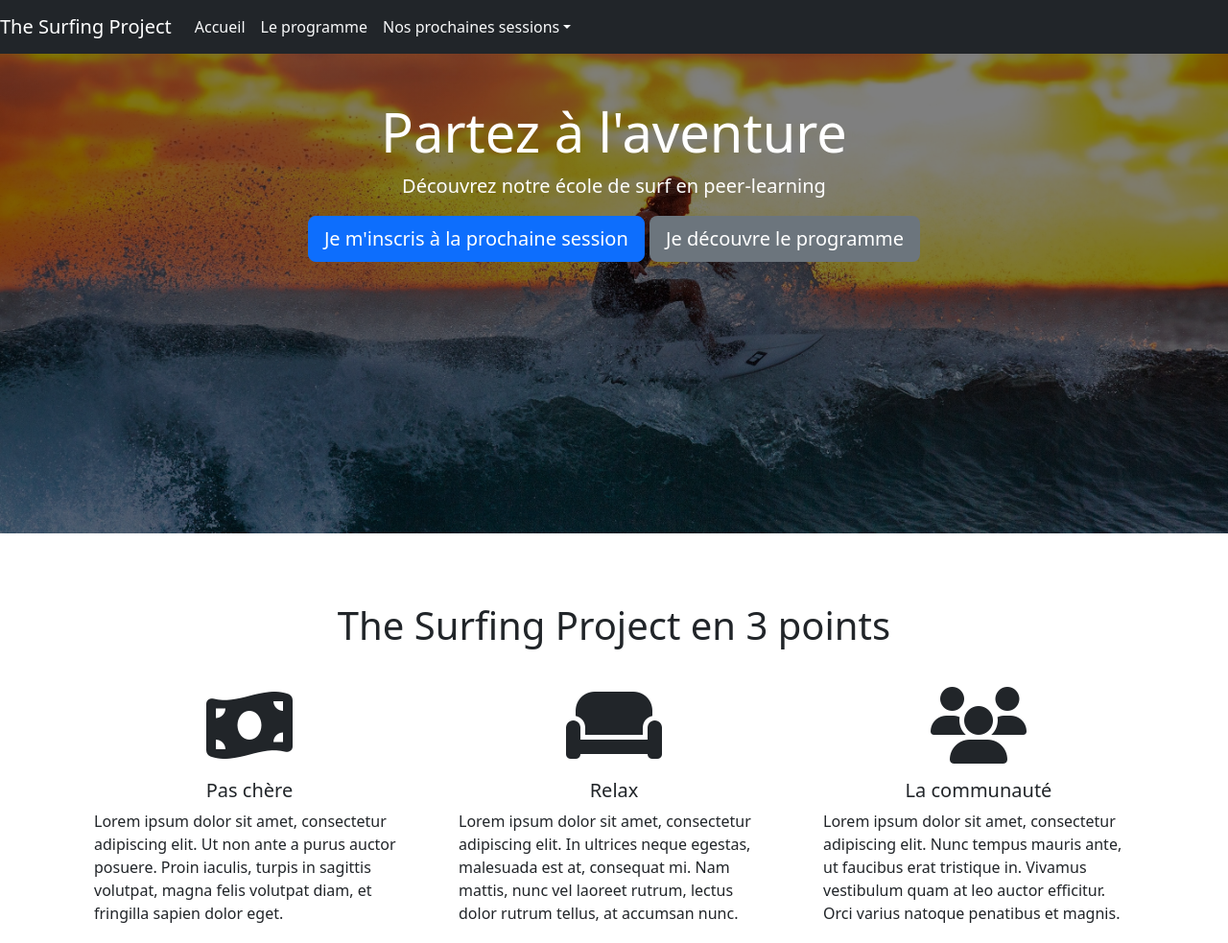
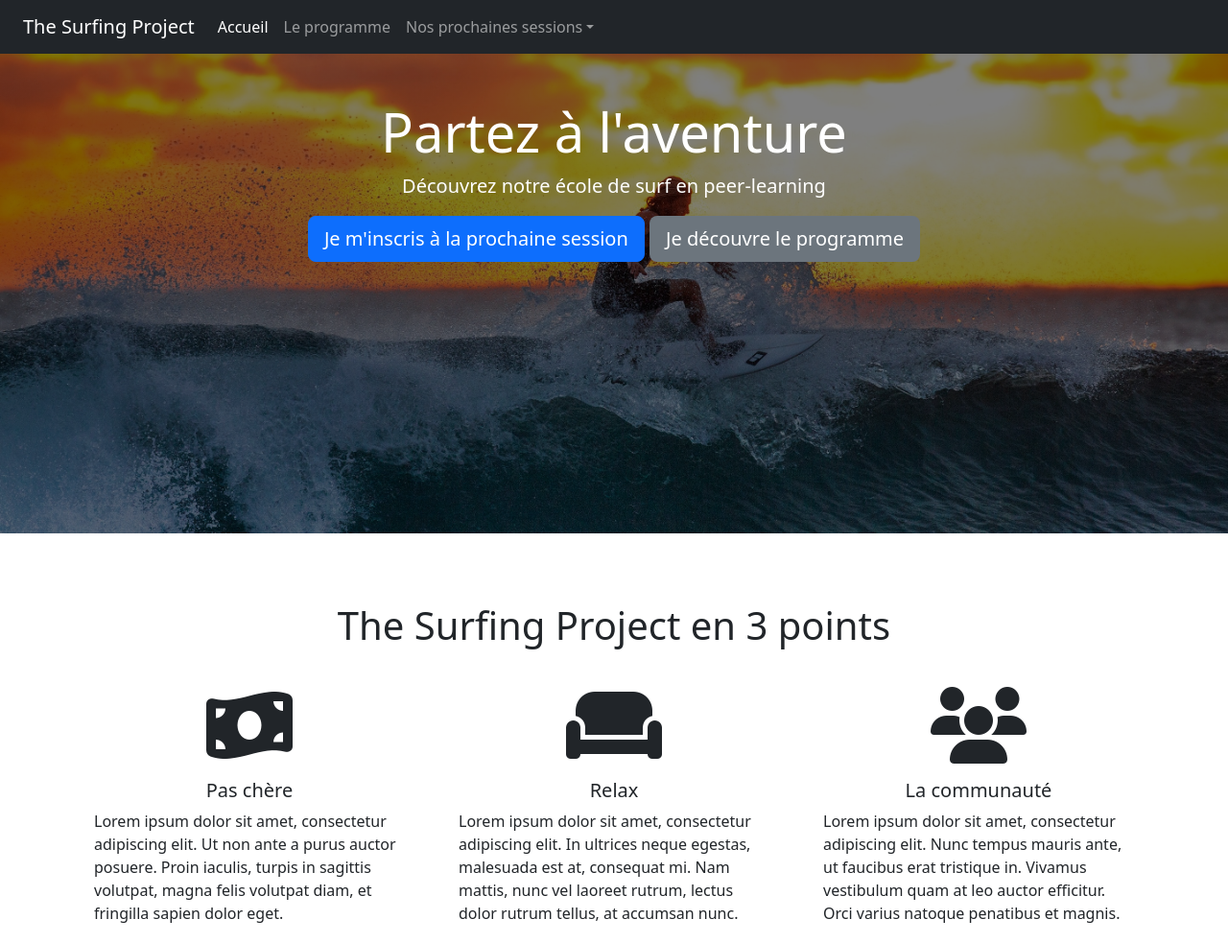
Before and after one commit to GregoryLAIGNEAU/Day4, a plain HTML site: page index.html in a window 1280 px wide. Shown: the top 983 px of the page at 96% size. Drawn offline with nearby package versions, Linux system fonts and the light colour scheme.

Commit message:
Navbar Colors Remove

```diff
--- a/index.html
+++ b/index.html
@@ -11,20 +11,20 @@
     <body>
         <header>
             <nav class="navbar navbar-expand-lg navbar-dark bg-dark">
-                <a class="navbar-brand text-white" href="#">The Surfing Project</a>
+                <a class="navbar-brand text-white ps-4" href="#">The Surfing Project</a>
                 <button class="navbar-toggler" type="button" data-toggle="collapse" data-target="#navbarNavDropdown" aria-controls="navbarNavDropdown" aria-expanded="false" aria-label="Toggle navigation">
                   <span class="navbar-toggler-icon"></span>
                 </button>
                 <div class="collapse navbar-collapse" id="navbarNavDropdown">
                   <ul class="navbar-nav">
                     <li class="nav-item active">
-                      <a class="nav-link text-light" href="#">Accueil<span class="sr-only">Accueil</span></a>
+                      <a class="nav-link text-white" href="#">Accueil<span class="sr-only">Accueil</span></a>
                     </li>
                     <li class="nav-item">
-                      <a class="nav-link text-light" href="#">Le programme</a>
+                      <a class="nav-link" href="#">Le programme</a>
                     </li>
                     <li class="nav-item dropdown">
-                      <a class="nav-link dropdown-toggle text-light" href="#" id="navbarDropdownMenuLink" data-toggle="dropdown" aria-haspopup="true" aria-expanded="false">Nos prochaines sessions</a>
+                      <a class="nav-link dropdown-toggle" href="#" id="navbarDropdownMenuLink" data-toggle="dropdown" aria-haspopup="true" aria-expanded="false">Nos prochaines sessions</a>
                       <div class="dropdown-menu" aria-labelledby="navbarDropdownMenuLink">
                         <a class="dropdown-item" href="https://google.com">Action</a>
                         <a class="dropdown-item" href="#">Another action</a>
```
